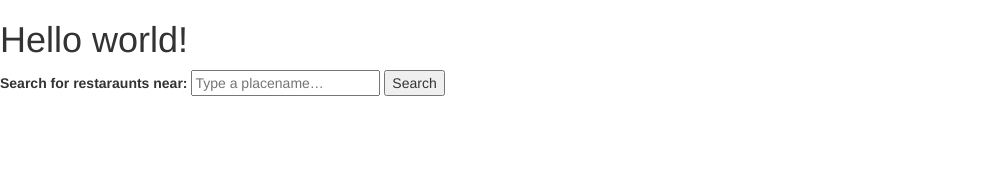
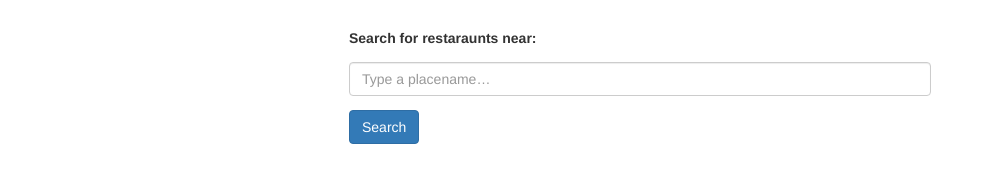
Before and after one commit to lanoid/whitbread, a website: page app/index.html in a window 1280 px wide. Shown: the whole page, without its empty margins (0-993 px from the left). Drawn offline with nearby package versions, Linux system fonts and the light colour scheme; some packages are replaced by stand-ins of ours.

Commit message:
Added super simple CSS and bootstrap classes

```diff
--- a/app/foursquare-search/foursquare-search.template.html
+++ b/app/foursquare-search/foursquare-search.template.html
@@ -1,11 +1,11 @@
-<h1>Hello world!</h1>
+<form class="foursquare-search" class="container-fluid row">
+    <fieldset class="col-md-6 col-md-offset-3">
+        <label for="keywords">Search for restaraunts near:</label>
+        <input name="keywords" type="text" ng-model="$ctrl.place" placeholder="Type a placename…" class="form-control">
+        <button type="submit" ng-click="$ctrl.search($ctrl.place)" class="btn btn-primary">Search</button>
+    </fieldset>
 
-<form class="foursquare-search">
-    <label for="keywords">Search for restaraunts near:</label>
-    <input type="text" ng-model="$ctrl.place" placeholder="Type a placename…">
-    <button type="submit" ng-click="$ctrl.search($ctrl.place)">Search</button>
-
-    <ul>
+    <ul class="col-md-6 col-md-offset-3">
         <li ng-repeat="venue in $ctrl.venues">{{venue.name}}<em> - {{venue.categories[0].name}}</em></li>
     </ul>
 </form>
--- a/app/index.html
+++ b/app/index.html
@@ -2,8 +2,11 @@
 <html lang="en" ng-app="whitbread">
     <head>
         <meta charset="utf-8">
+        <meta name="viewport" content="width=device-width, initial-scale=1">
+
         <title>Hello Whitbread!</title>
         <link rel="stylesheet" href="bower_components/bootstrap/dist/css/bootstrap.css" />
+        <link rel="stylesheet" href="style.css" />
 
         <script src="bower_components/angular/angular.js"></script>
         <script src="bower_components/angular-resource/angular-resource.js"></script>
--- /dev/null
+++ b/app/style.css
@@ -0,0 +1,16 @@
+form {
+    padding: 2em;
+}
+
+label,
+input {
+    margin-bottom: 1em;
+}
+
+fieldset {
+    margin-bottom: 2em;
+}
+
+ul {
+    list-style-position: inside;
+}
```
Also changed, not shown: README.md.
